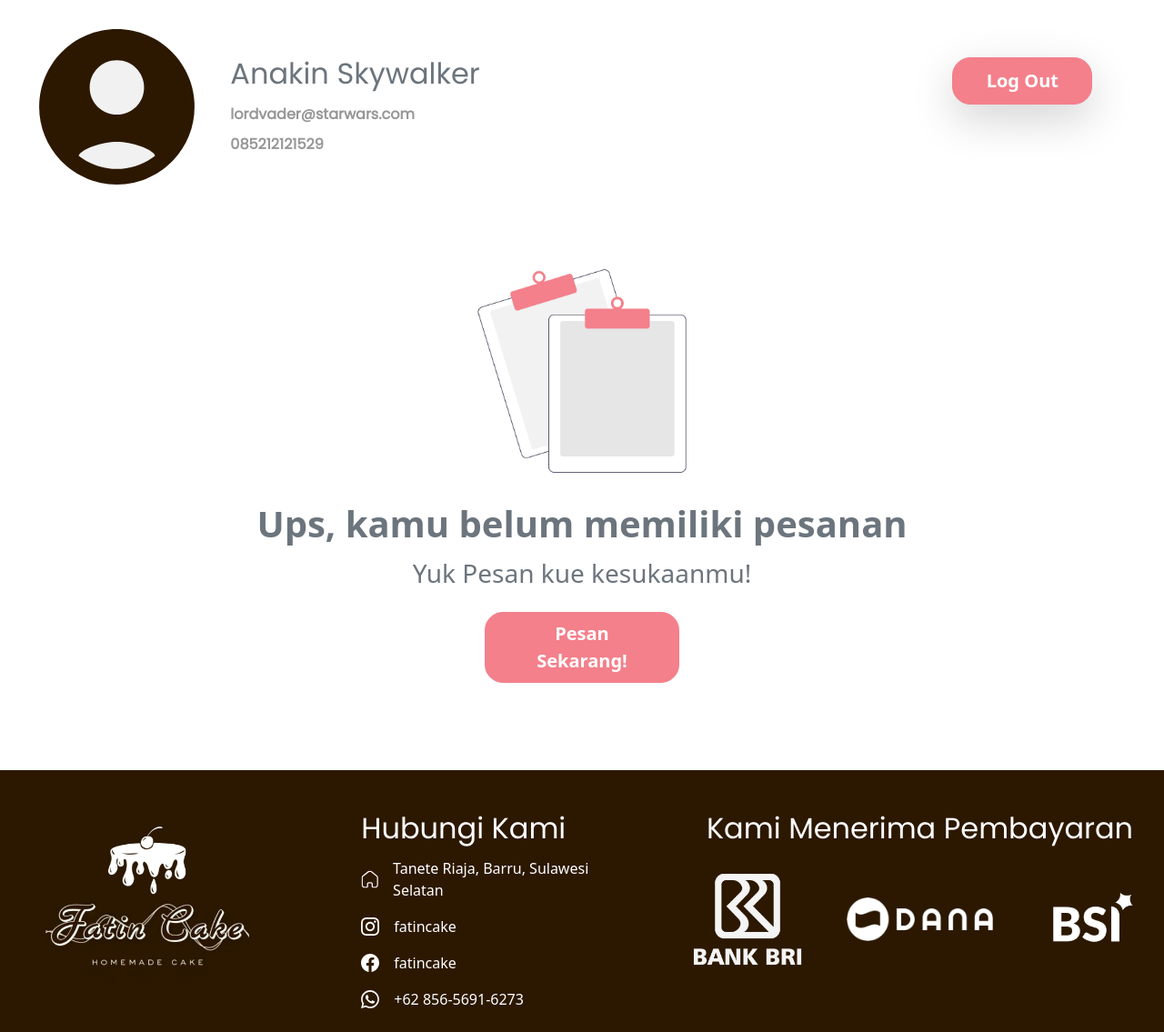
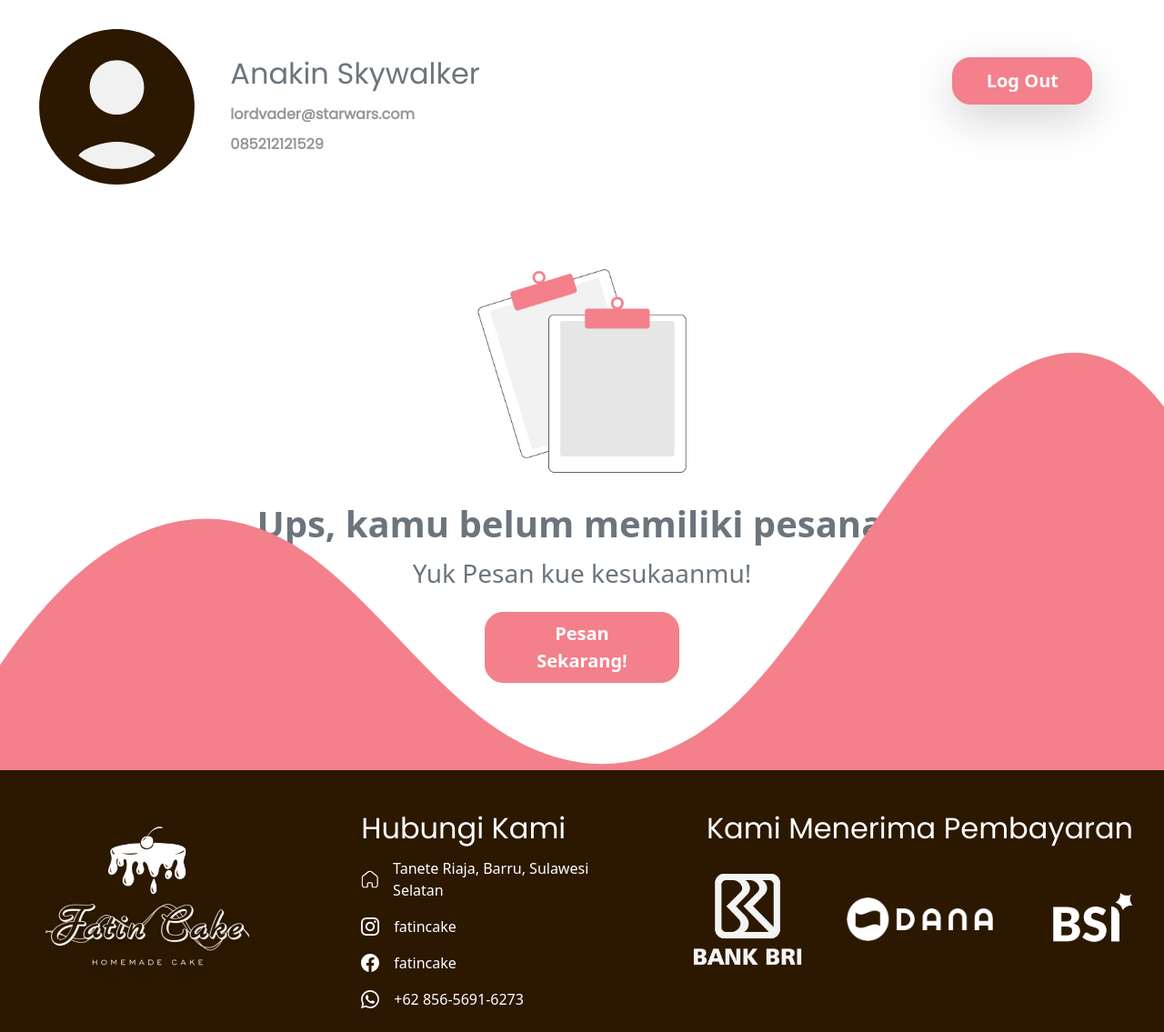
Before and after one commit to Hafieddz/Flask_FatinCake, a Flask app: template templates/cart_empty.html in a window 1280 px wide. Shown: the part 80-1215 px from the top of the page at 91% size. Run offline with Flask 3, Linux system fonts and the light colour scheme; the template is opened without the code that fills it: most values are stand-ins (such as "Sample title", 1, 10 or a date in 2020); form fields are guessed from the names that the template uses; some libraries are stand-ins or nearby versions.

Commit message:
fix : deleting some unused element

```diff
--- a/templates/cart_empty.html
+++ b/templates/cart_empty.html
@@ -42,7 +42,7 @@
         {% endif %}
     </div>
 
-    <div class="container-fluid my-5 ">
+    <div class="container-fluid my-5 position-relative">
         <div class="row">
             <div class="col d-flex justify-content-center">
                 <div class="col-md-3 col-7">
@@ -62,6 +62,11 @@
             </div>
         </div>
     </div>
+    <div class="custom-shape-divider-bottom-1698231917">
+        <svg data-name="Layer 1" xmlns="http://www.w3.org/2000/svg" viewBox="0 0 1200 120" preserveAspectRatio="none">
+            <path d="M321.39,56.44c58-10.79,114.16-30.13,172-41.86,82.39-16.72,168.19-17.73,250.45-.39C823.78,31,906.67,72,985.66,92.83c70.05,18.48,146.53,26.09,214.34,3V0H0V27.35A600.21,600.21,0,0,0,321.39,56.44Z" class="shape-fill"></path>
+        </svg>
+    </div>
 </div>
 
 
--- a/templates/index.html
+++ b/templates/index.html
@@ -11,9 +11,6 @@
 {% endblock %}
 
 {% block body %}
-
-
-<!-- Modal / Login Pop Up-->
 
 <div class="first_img">
   <img src="{{url_for('static', filename='img/index-jumbotron.png')}}" class="img-fluid" alt="big_cake">
```
Also changed, not shown: templates/cart.html (+8 -0 lines), templates/profile.html (+13 -3 lines).
